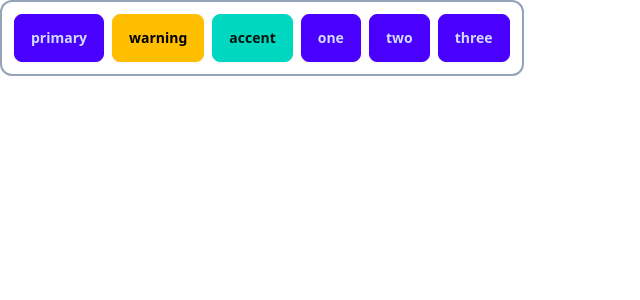
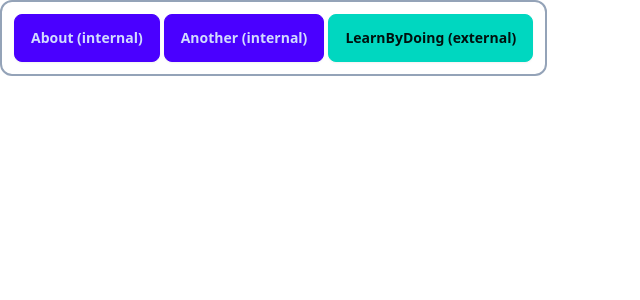
Before and after one commit to frame88/mastering-angular, an Angular app: page / in a window 1280 px wide. Shown: the top 300 px of the page, without its empty margins (0-640 px from the left). Built offline with nearby package versions, Linux system fonts and the light colour scheme.

Commit message:
Button Array

```diff
--- a/src/app/play/play.ts
+++ b/src/app/play/play.ts
@@ -5,23 +5,19 @@
 import { FxItem } from '../shared/fx-item';
 import { Button } from '../shared/button';
 import { ButtonGroup } from '../shared/button-group';
+import { ArrayButton, ButtonArray } from '../shared/button-array';
 
 
 @Component({
   selector: 'app-play',
-  imports: [Picsum, Title, Fx, FxItem, Button, ButtonGroup],
+  imports: [Picsum, Title, Fx, FxItem, Button, ButtonGroup, ButtonArray],
   template: `
-    <app-button-group
-        [gap]="2" borders wrap
-        align="end"
-      >
-        <app-button (click)="doSomething()" variant="primary">primary</app-button>
-        <app-button variant="warning" url="/about">warning</app-button>
-        <app-button url="https://www.learnbydo.ing" variant="accent">accent</app-button>
-        <app-button>one</app-button>
-        <app-button>two</app-button>
-        <app-button>three</app-button>
-      </app-button-group>
+    <app-button-array
+    wrap
+    borders
+    align="center"
+    [data]="buttons"
+    />
   `,
   styles: ``
 })
@@ -29,9 +25,26 @@
   doSomething() {
     window.alert('clicked')
   }
+
+  buttons: ArrayButton[] = [
+    {
+      label: 'About (internal)',
+      variant: 'primary',
+      url: '/about'
+    },
+    {
+      label: 'Another (internal)',
+      variant: 'primary',
+      url: '/about'
+    },
+    {
+      label: 'LearnByDoing (external)',
+      variant:'accent',
+      url: 'https://www.learnbydo.ing'
+    },
+  ]
 }
 
-//in questo esempio viene creato un gruppo di bottoni
-// questo gruppo ha una serie di proprietà configurabili:, nello stile perlopu
-// molto interessante è l'utilizzo del wrap e del comportamento che si puoò scegliere
-//una volta che i bottoni sono wrap
+// in questo esempio il gruppo di bottoni viene usato sempre tramite i due precedenti componenti
+// ma prendendo i dati da un array
+//sarebbe interessante creare un array json, importarlo nel componente e lavorare in questo modo
--- /dev/null
+++ b/src/app/shared/button-array.ts
@@ -0,0 +1,37 @@
+import { booleanAttribute, Component, input } from '@angular/core';
+import { Variant } from './button';
+
+export type ArrayButton = {
+  label: string;
+  variant: Variant
+  url: string;
+}
+import { Button } from './button';
+import { ButtonGroup } from './button-group';
+
+@Component({
+  selector: 'app-button-array',
+  imports: [Button, ButtonGroup],
+  template: `
+    <app-button-group
+      [gap]="gap()"
+      [borders]="borders()"
+      [wrap]="wrap()"
+      [align]="align()"
+    >
+      @for(button of data(); track $index) {
+        <app-button
+          [variant]="button.variant"
+          [url]="button.url"
+        >{{button.label}}</app-button>
+      }
+    </app-button-group>  `,
+  styles: ``
+})
+export class ButtonArray {
+  data = input.required<ArrayButton[]>()
+  gap = input<1 | 2 | 4 | 8>(1)
+  borders = input(false, { transform: booleanAttribute })
+  wrap = input(false, { transform: booleanAttribute })
+  align = input<'start' | 'center' | 'end'>('start')
+}
--- a/src/app/shared/button.ts
+++ b/src/app/shared/button.ts
@@ -1,5 +1,7 @@
 import { NgClass } from '@angular/common';
 import { Component, computed, input } from '@angular/core';
+
+export type Variant = 'primary' | 'warning' | 'accent';
 
 @Component({
   selector: 'app-button',
@@ -20,7 +22,7 @@
   styles: ``
 })
 export class Button {
-  variant = input<'primary' | 'warning' | 'accent'>('primary')
+  variant = input<Variant>('primary')
   url = input<string>()
 
   targetValue = computed(() => {
```
